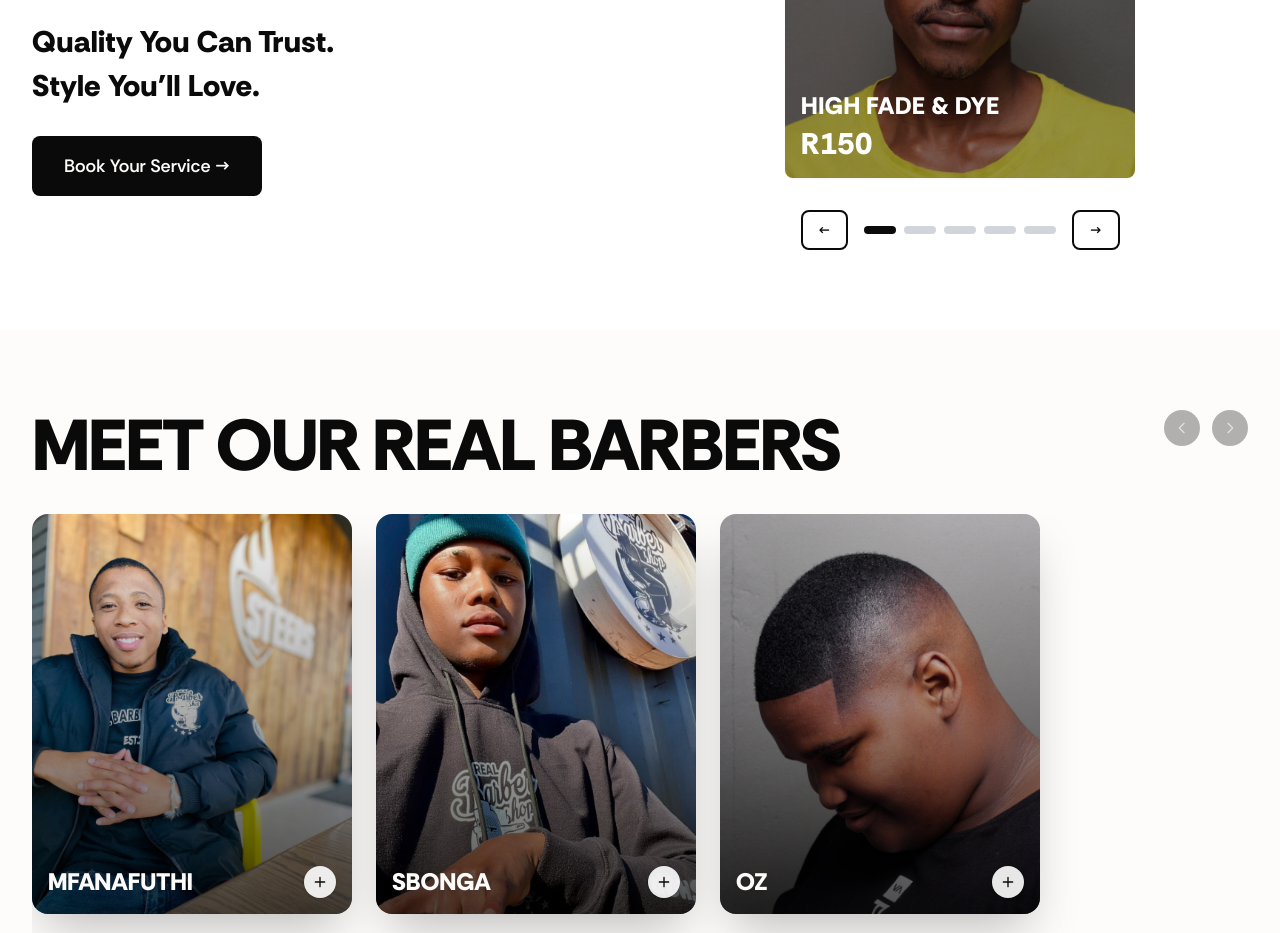
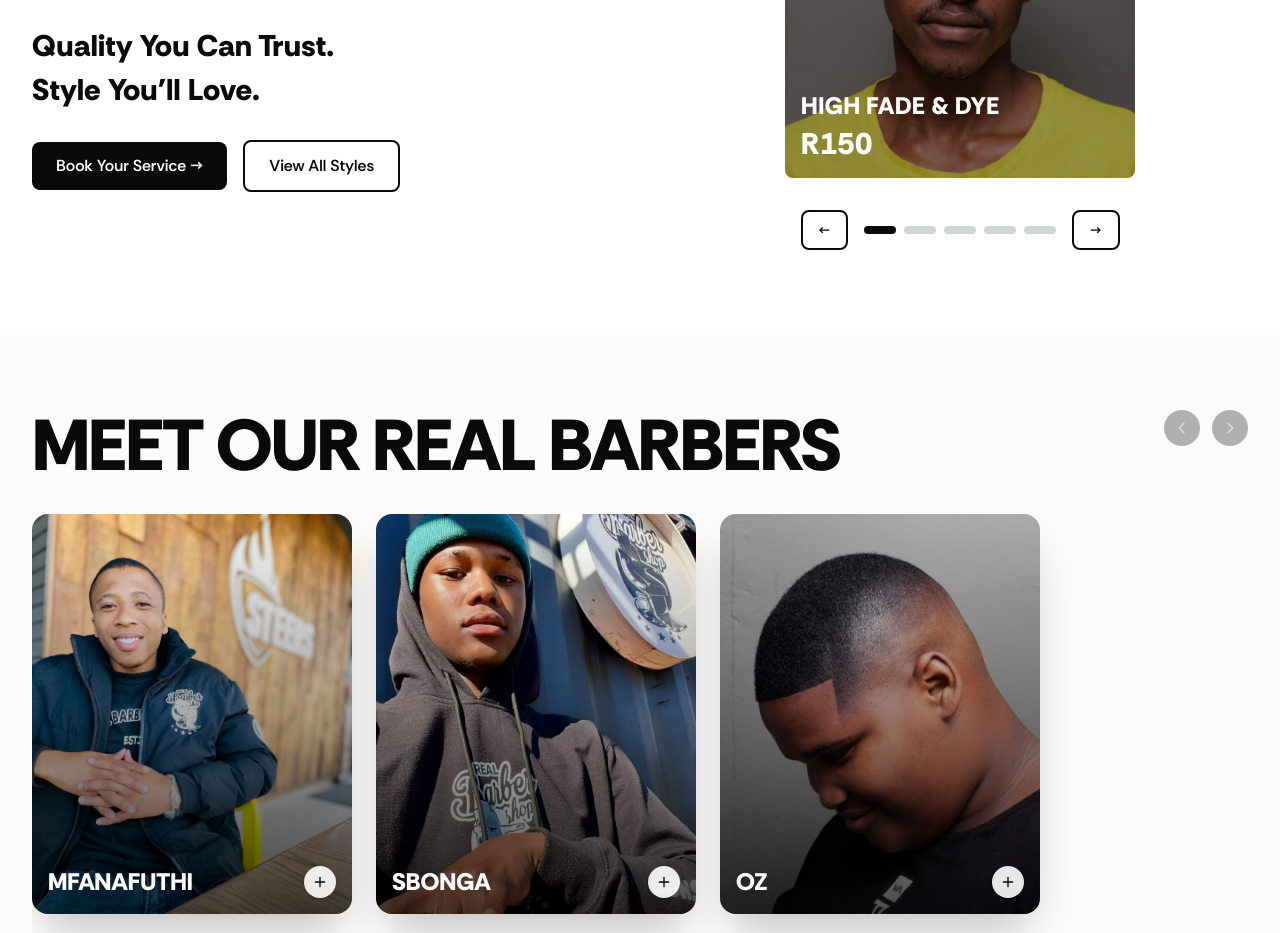
Before and after one commit to kaikhaya123/Real_Barbers, a Next.js app: page / in a window 1280 px wide. Shown: the part 5300-6233 px from the top of the page. Built offline with nearby package versions, Linux system fonts and the light colour scheme.

Commit message:
feat(ui): show 'Book Now' label briefly on WhatsApp floating button (mobile & desktop); display 'View All Styles' next to Book CTA

```diff
--- a/components/home/Services.tsx
+++ b/components/home/Services.tsx
@@ -129,15 +129,27 @@ export default function Services() {
                 </h3>
               </div>
 
+              <div className="flex items-center gap-2 sm:gap-4 flex-nowrap whitespace-nowrap overflow-x-auto">
                 <Button
                   asLink
                   href="/book"
                   variant="primary"
-                size="lg"
-                className="bg-accent-600 hover:bg-accent-700"
+                  size="md"
+                  className="bg-accent-600 hover:bg-accent-700 whitespace-nowrap"
                 >
                   Book Your Service →
                 </Button>
+
+                <Button
+                  asLink
+                  href="/services"
+                  variant="outline"
+                  size="md"
+                  className="border-dark-200 text-dark-700 hover:bg-dark-900 hover:text-white hover:border-dark-900 whitespace-nowrap"
+                >
+                  View All Styles
+                </Button>
+              </div>
             </div>
           </div>
 
--- a/components/ui/WhatsAppFloatingButton.tsx
+++ b/components/ui/WhatsAppFloatingButton.tsx
@@ -96,12 +96,12 @@ export default function WhatsAppFloatingButton() {
               hideTimerRef.current = window.setTimeout(() => setShowText(false), 1500)
             }}
             aria-label="Book Now on WhatsApp"
-            className="flex items-center gap-3 bg-gradient-to-br from-green-600 to-green-500 text-white py-3 px-4 rounded-full shadow-2xl hover:scale-105 transform transition-all focus:outline-none focus:ring-2 focus:ring-green-400"
+            className="flex items-center gap-3 bg-gradient-to-br from-green-600 to-green-500 text-white py-2 px-3 sm:py-3 sm:px-4 rounded-full shadow-2xl hover:scale-105 transform transition-all focus:outline-none focus:ring-2 focus:ring-green-400 text-sm sm:text-base"
           >
             <div className="relative w-6 h-6 flex-shrink-0">
               <Image src="/Icons/whatsapp.png" alt="WhatsApp" fill className="object-contain" />
             </div>
-            {showText && <span className="hidden md:inline-block font-semibold">Book Now</span>}
+            {showText && <span className="inline-block font-semibold text-sm sm:text-base">Book Now</span>}
           </button>
 
 
```
Lines whose indentation alone changed are shown as unchanged.
